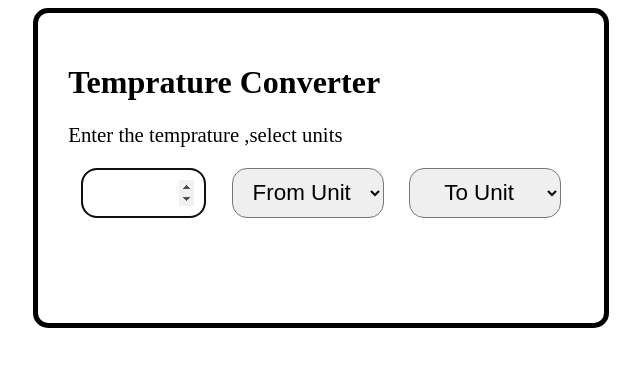
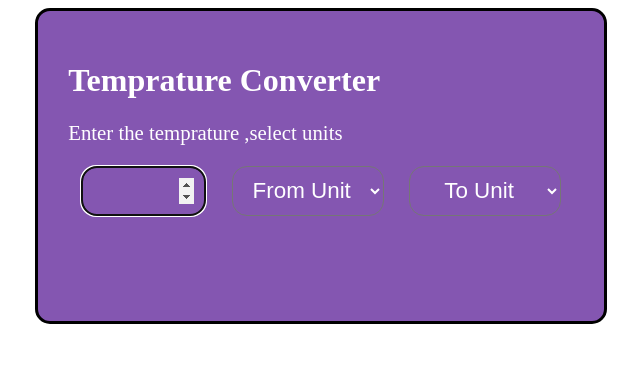
Before and after one commit to leulXllll/temperature-converter, a React (Vite) app: page / in a window 1280 px wide. Shown: the top 366 px of the page, without its empty margins (319-959 px from the left). Built offline with nearby package versions, Linux system fonts and the light colour scheme.

Commit message:
added some color style

```diff
--- a/src/Converter.css
+++ b/src/Converter.css
@@ -1,10 +1,15 @@
+*{
+    color: white;
+}
+
 .converter-cont{
-    border: 5px solid black;
+    border: 3px solid black;
     margin:auto;
     width: 40%;
     border-radius: 15px;
     padding: 30px;
     height: 250px;
+    background-color: rgb(132, 86, 177) ;
 }
 p{
     font-size: 1.3em;
@@ -25,5 +30,12 @@ select{
     justify-content: space-around;
 }
 .ans-p{
-    color:green
+    color:black
 }
+input,select{
+    background-color: transparent;
+}
+option{
+    background-color: black;
+    border-radius: 10px;
+}
```
